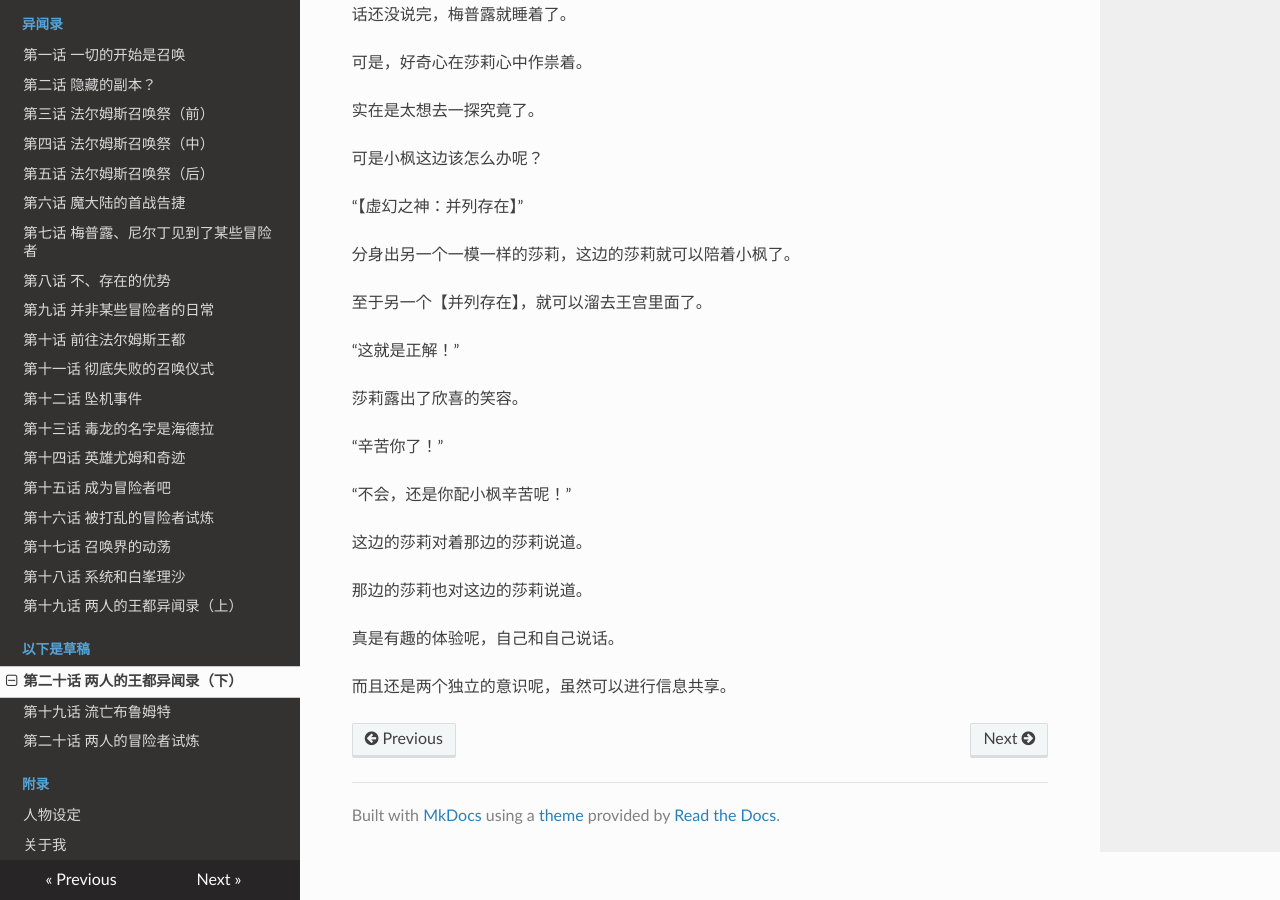
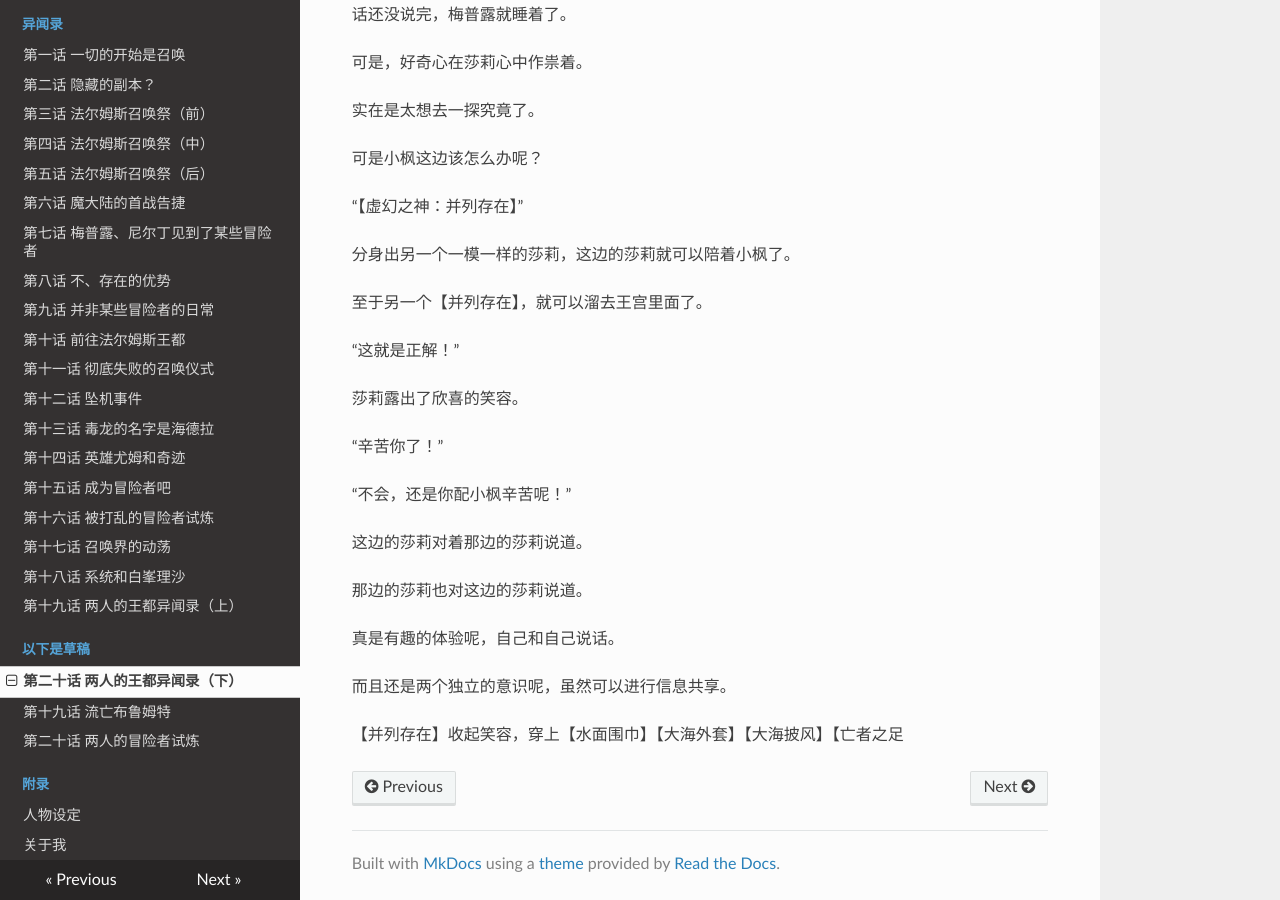
Before and after one commit to Futrime/Doujin, an MkDocs documentation site: the page built from docs/anecdote/020.md, in a window 1280 px wide and 900 px high, scrolled down 5829 px. Built offline with MkDocs 1.6.1, drawn with Linux system fonts in a browser that asks for light colours; nearby versions of some CDN libraries.

Commit message:
Update 020.md

```diff
--- a/docs/anecdote/020.md
+++ b/docs/anecdote/020.md
@@ -265,3 +265,5 @@
 真是有趣的体验呢，自己和自己说话。
 
 而且还是两个独立的意识呢，虽然可以进行信息共享。
+
+【并列存在】收起笑容，穿上【水面围巾】【大海外套】【大海披风】【亡者之足
```
